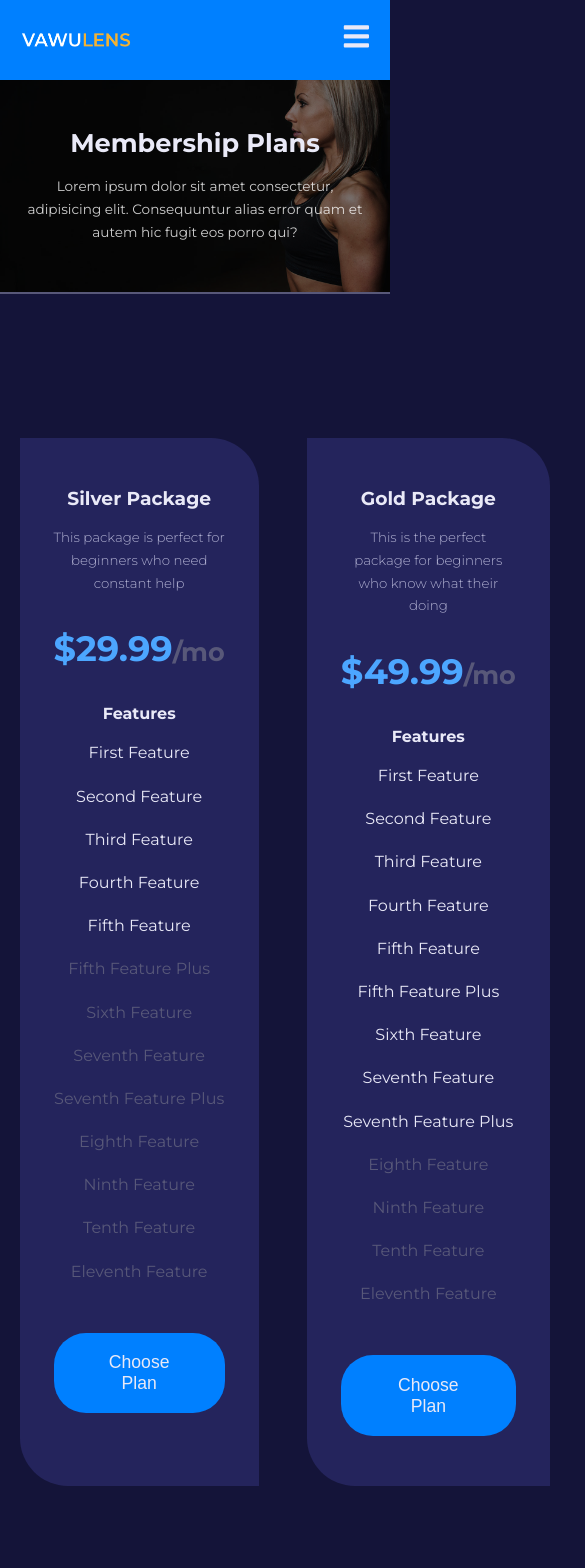
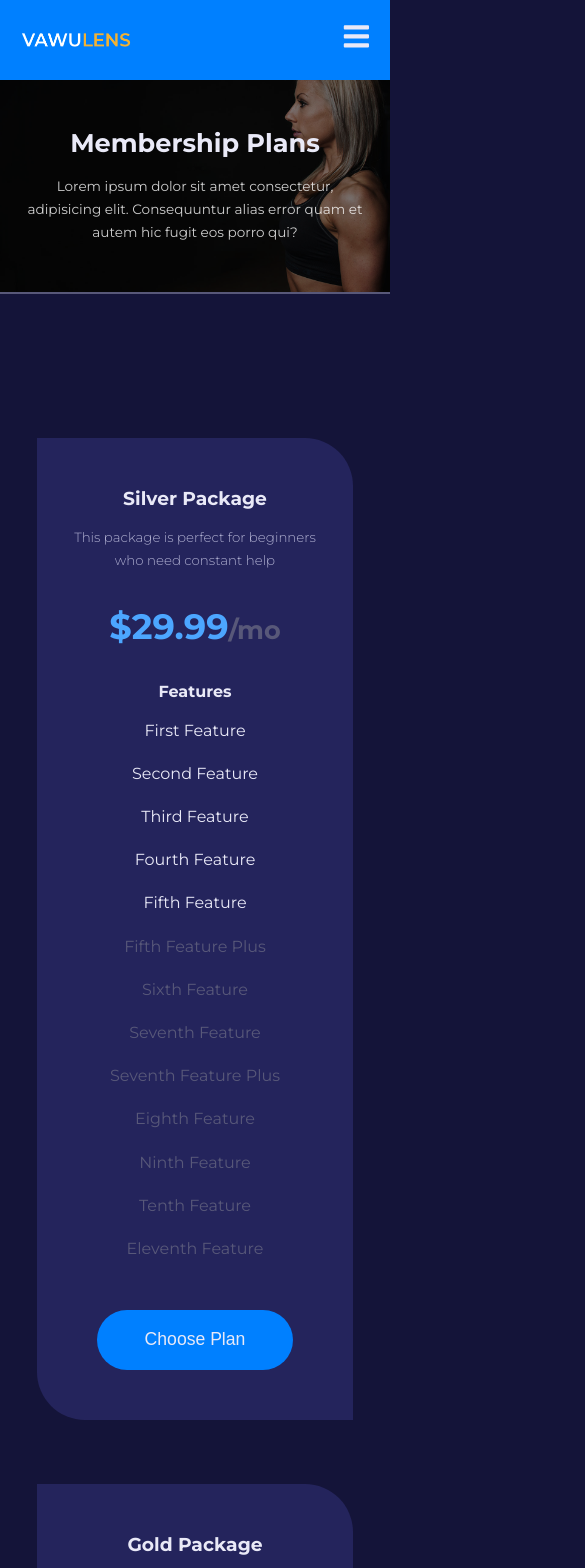
Before and after one commit to MarcoRosselDev/react-20-fitness-page, a React (Create React App) app: page /plans in a window 390 px wide. Shown: the top 1568 px of the page, 585 px wide, since content can reach past the window. Built offline with nearby package versions, Linux system fonts and the light colour scheme.

Commit message:
plans css media screens

```diff
--- a/src/pages/plans/plans.css
+++ b/src/pages/plans/plans.css
@@ -39,3 +39,19 @@
   margin-top: 3rem;
   cursor: pointer;
 }
+
+@media screen and (max-width: 1024px) {
+  .plans__container {
+    grid-template-columns: 1fr 1fr;
+    gap: 2rem;
+  }
+}
+@media screen and (max-width: 600px) {
+  .plans__container {
+    grid-template-columns: 1fr;
+  }
+  .plan {
+    width: 90%;
+    margin-inline: auto;
+  }
+}
```
